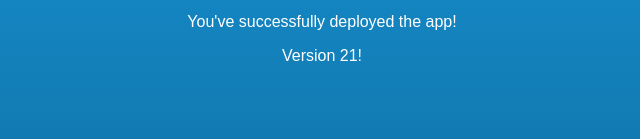
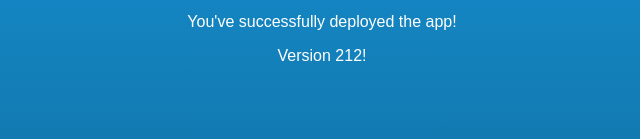
Before and after one commit to Nikolai1991/ci, a website: page CI-build-docker-image/Nginx/index.html in a window 1280 px wide. Shown: the part 661-800 px from the top of the page, 318-958 px from the left. Drawn offline with Linux system fonts and the light colour scheme.

Commit message:
feat: test1

```diff
--- a/CI-build-docker-image/Nginx/index.html
+++ b/CI-build-docker-image/Nginx/index.html
@@ -40,7 +40,7 @@
                 <p>
                 <P>
 
-                        Version 21!
+                        Version 212!
 
                 <p>
         </div>
```
